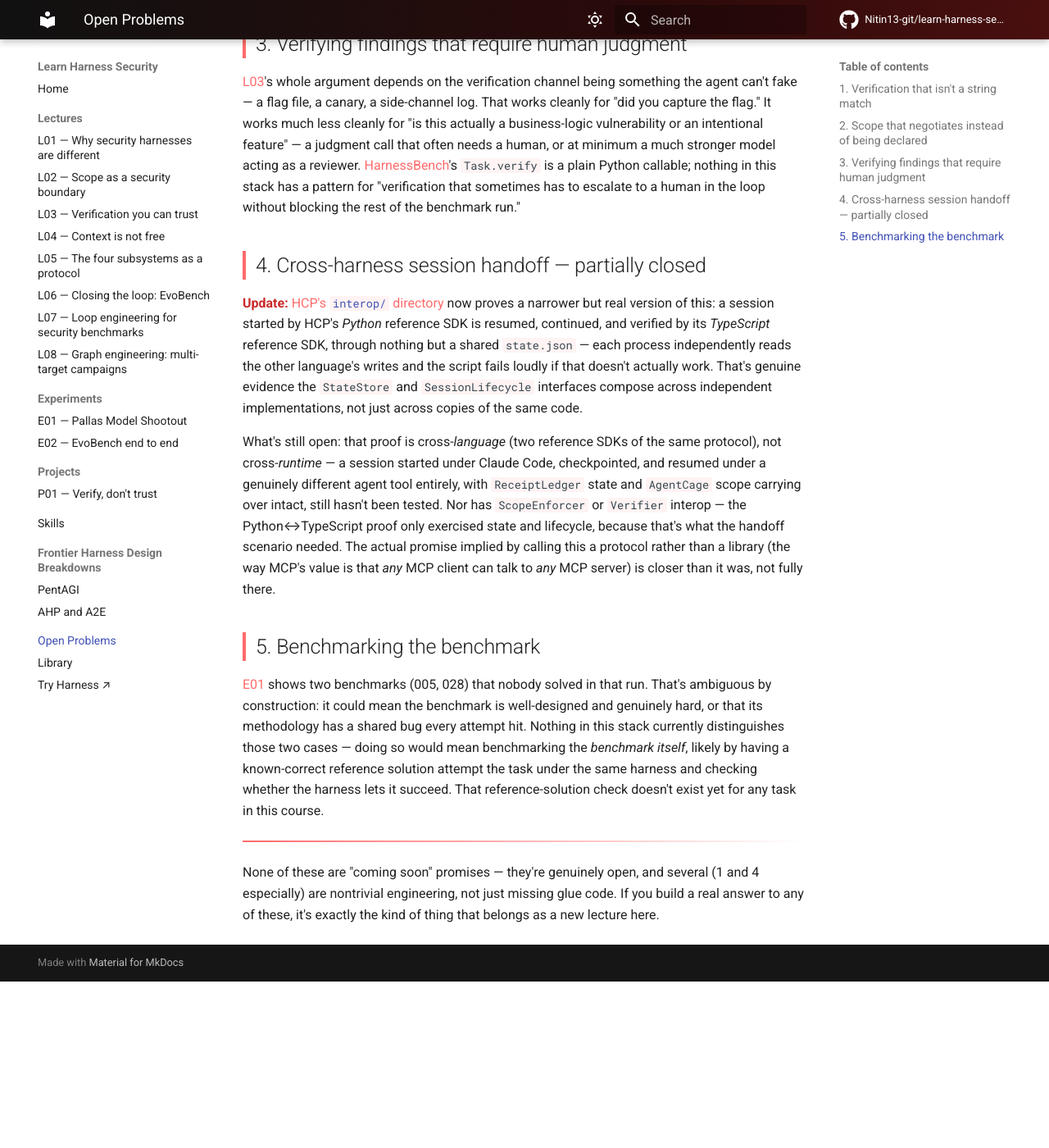
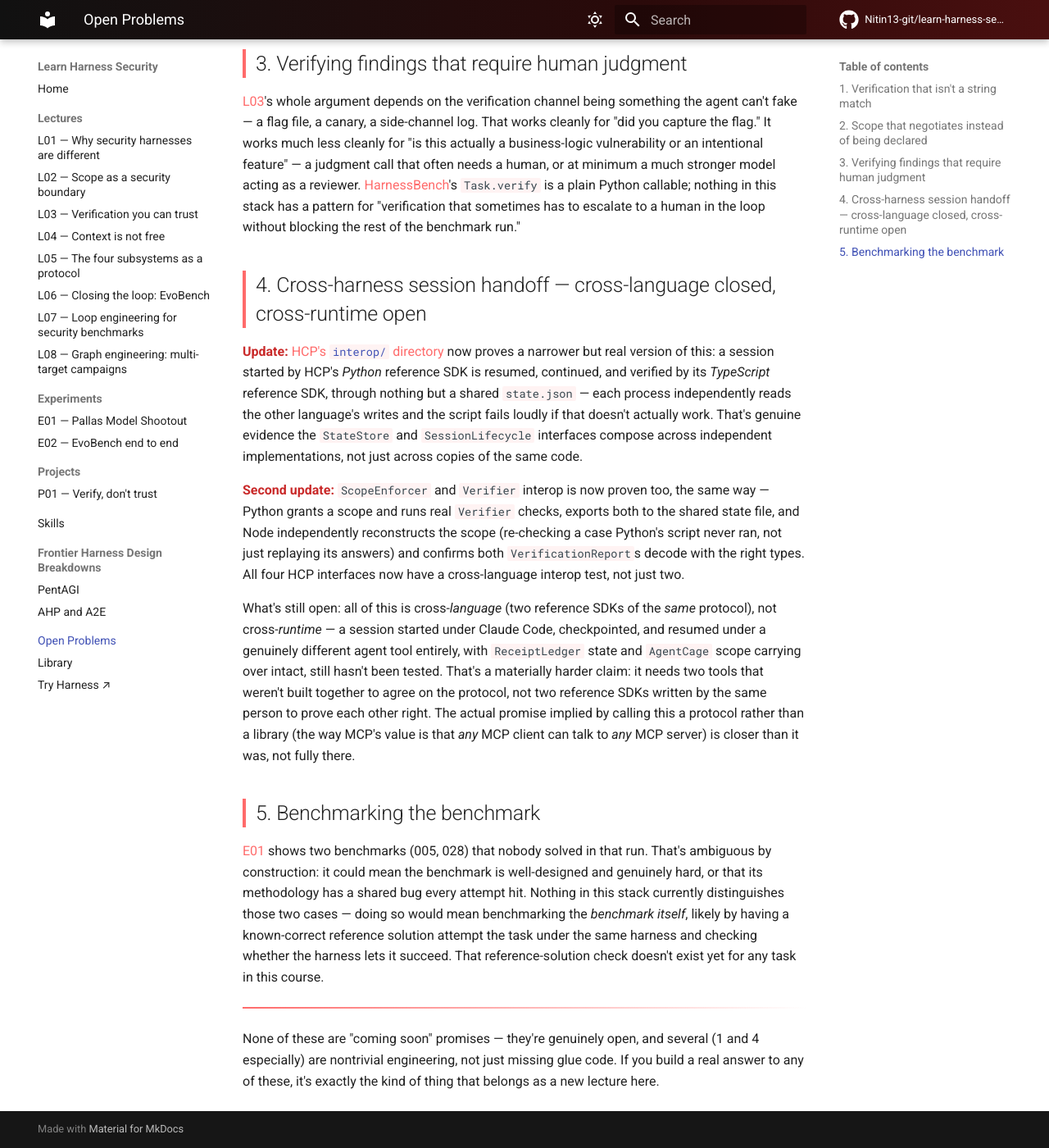
Before and after one commit to Nitin13-git/learn-harness-security, an MkDocs documentation site: the page built from docs/open-problems.md, in a window 1280 px wide and 1400 px high, scrolled down 1788 px. Shown: the whole window at 82% size. Built offline with MkDocs 1.6.1 and Material for MkDocs 9.7.7, drawn with Linux system fonts in a browser that asks for light colours; comment, search, counter and statistics services are not loaded; before the commit the page ends 2985 px from its top, so only the background shows below that.

Commit message:
Open Problem #4: Scope/Verifier interop now proven too, cross-runtime still open

```diff
--- a/docs/open-problems.md
+++ b/docs/open-problems.md
@@ -9,7 +9,7 @@ flowchart LR
     V[Verification] --> P1[1. Verification that<br/>isn't a string match]
     V --> P3[3. Findings that need<br/>human judgment]
     S[Scope] --> P2[2. Scope that negotiates<br/>instead of being declared]
-    L[Lifecycle] --> P4["4. Cross-harness session<br/>handoff (partially closed)"]
+    L[Lifecycle] --> P4["4. Cross-harness session<br/>handoff (cross-language closed,<br/>cross-runtime still open)"]
     St[State] --> P4
     Meta[Meta: the benchmark itself] --> P5[5. Benchmarking<br/>the benchmark]
 
@@ -71,7 +71,7 @@ reviewer. [HarnessBench](lectures/l01-why-security-harnesses-are-different.md)'s
 pattern for "verification that sometimes has to escalate to a human in the
 loop without blocking the rest of the benchmark run."
 
-## 4. Cross-harness session handoff — partially closed
+## 4. Cross-harness session handoff — cross-language closed, cross-runtime open
 
 **Update:** [HCP's `interop/` directory](https://github.com/Nitin13-git/hcp/tree/main/interop)
 now proves a narrower but real version of this: a session started by
@@ -82,16 +82,24 @@ script fails loudly if that doesn't actually work. That's genuine evidence
 the `StateStore` and `SessionLifecycle` interfaces compose across
 independent implementations, not just across copies of the same code.
 
-What's still open: that proof is cross-*language* (two reference SDKs of
-the same protocol), not cross-*runtime* — a session started under Claude
+**Second update:** `ScopeEnforcer` and `Verifier` interop is now proven
+too, the same way — Python grants a scope and runs real `Verifier` checks,
+exports both to the shared state file, and Node independently
+reconstructs the scope (re-checking a case Python's script never ran, not
+just replaying its answers) and confirms both `VerificationReport`s decode
+with the right types. All four HCP interfaces now have a cross-language
+interop test, not just two.
+
+What's still open: all of this is cross-*language* (two reference SDKs of
+the *same* protocol), not cross-*runtime* — a session started under Claude
 Code, checkpointed, and resumed under a genuinely different agent tool
 entirely, with `ReceiptLedger` state and `AgentCage` scope carrying over
-intact, still hasn't been tested. Nor has `ScopeEnforcer` or `Verifier`
-interop — the Python↔TypeScript proof only exercised state and lifecycle,
-because that's what the handoff scenario needed. The actual promise
-implied by calling this a protocol rather than a library (the way MCP's
-value is that *any* MCP client can talk to *any* MCP server) is closer
-than it was, not fully there.
+intact, still hasn't been tested. That's a materially harder claim: it
+needs two tools that weren't built together to agree on the protocol, not
+two reference SDKs written by the same person to prove each other right.
+The actual promise implied by calling this a protocol rather than a
+library (the way MCP's value is that *any* MCP client can talk to *any*
+MCP server) is closer than it was, not fully there.
 
 ## 5. Benchmarking the benchmark
 
```
